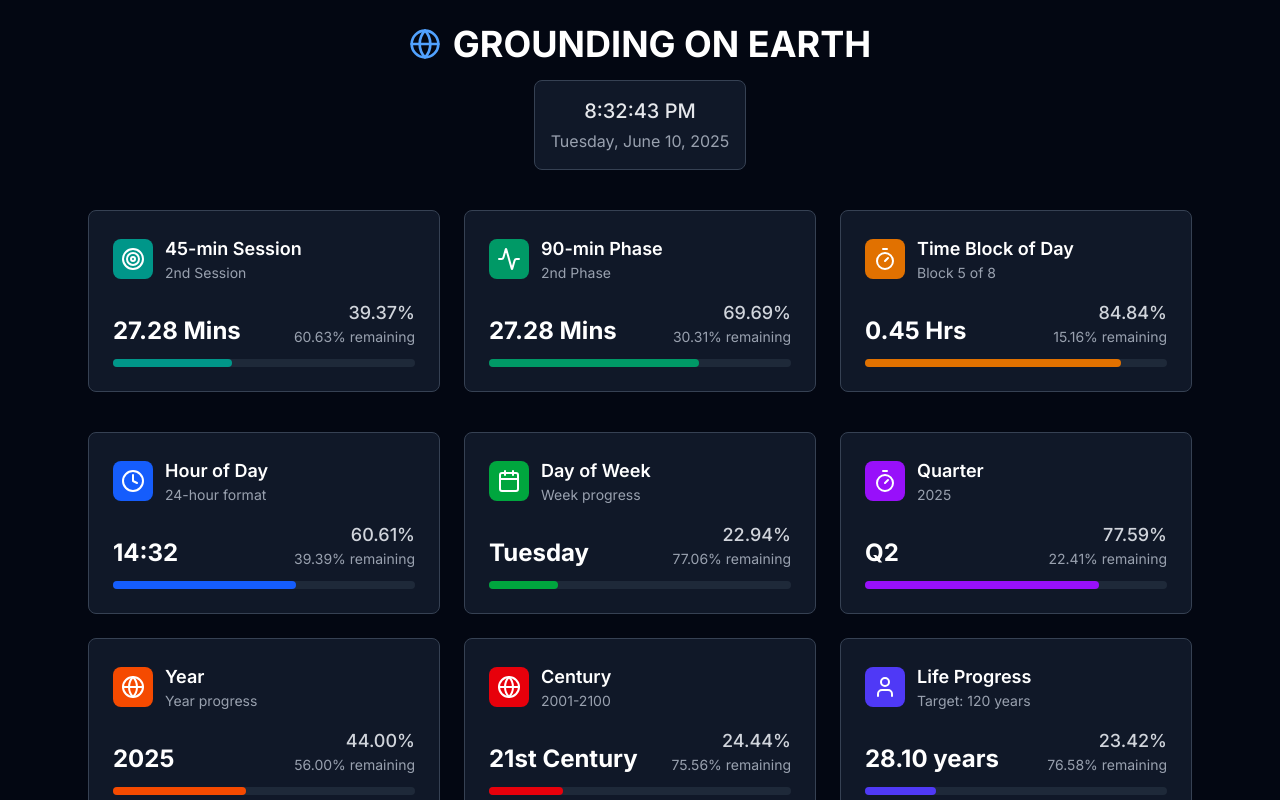
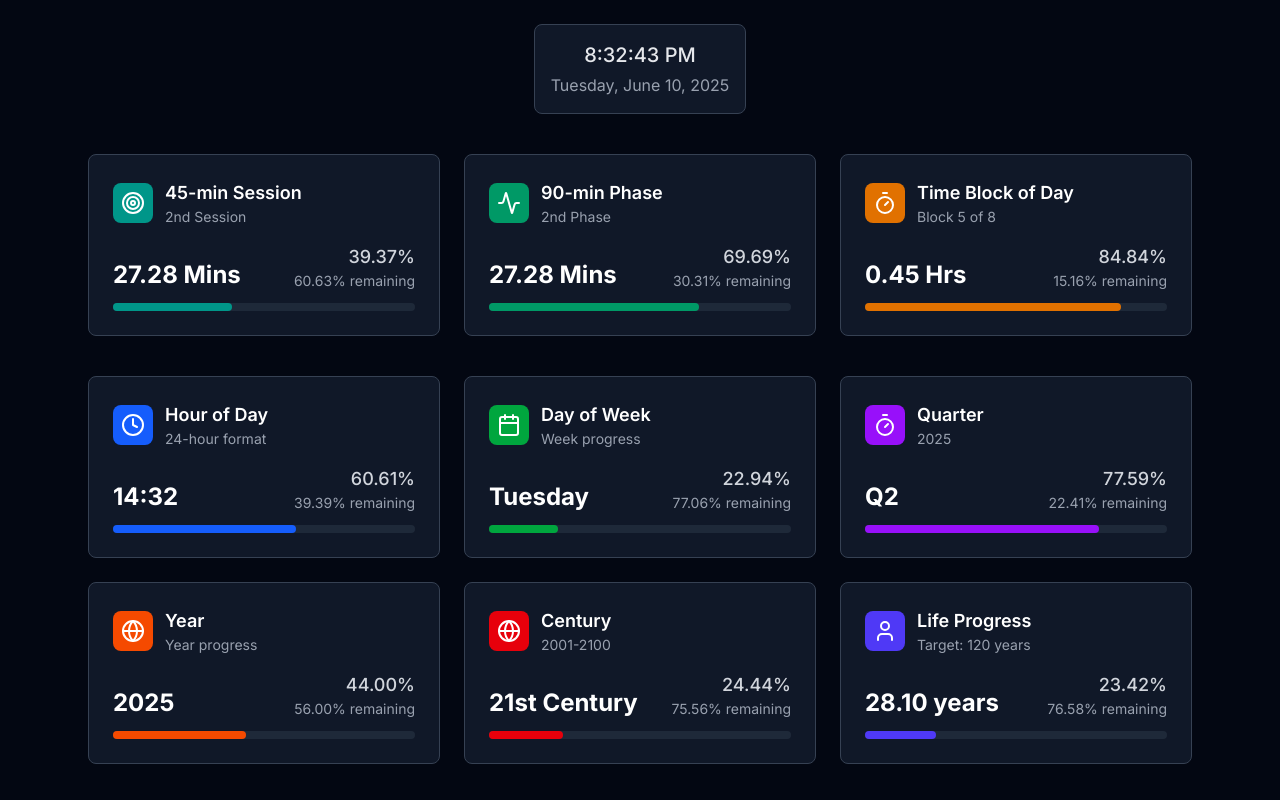
Before and after one commit to dewanwakilahmed/dwa-grounding-on-earth, a Next.js app: page / in a window 1280 px wide. Shown: the top 800 px of the page. Built offline with nearby package versions, Linux system fonts and the light colour scheme.

Commit message:
Fourth Draft

```diff
--- a/app/page.tsx
+++ b/app/page.tsx
@@ -263,12 +263,12 @@
       <div className="max-w-6xl mx-auto p-6">
         {/* Header */}
         <div className="text-center mb-10">
-          <div className="flex items-center justify-center gap-3 mb-4">
+          {/* <div className="flex items-center justify-center gap-3 mb-4">
             <Globe className="w-8 h-8 text-blue-400" />
             <h1 className="text-4xl font-bold text-white">
               GROUNDING ON EARTH
             </h1>
-          </div>
+          </div> */}
           <div className="bg-gray-900 rounded-lg p-4 border border-gray-700 inline-block">
             <p className="text-xl text-gray-200 font-medium">
               {timeData.currentTime}
```
